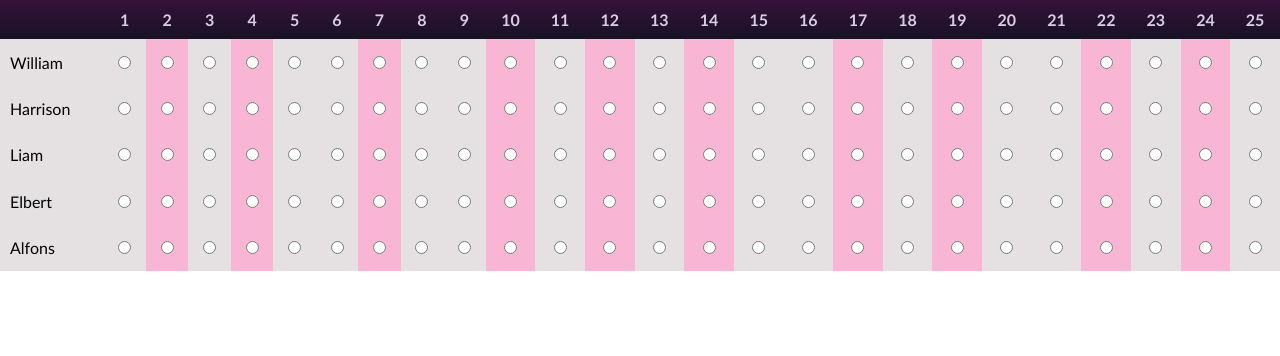
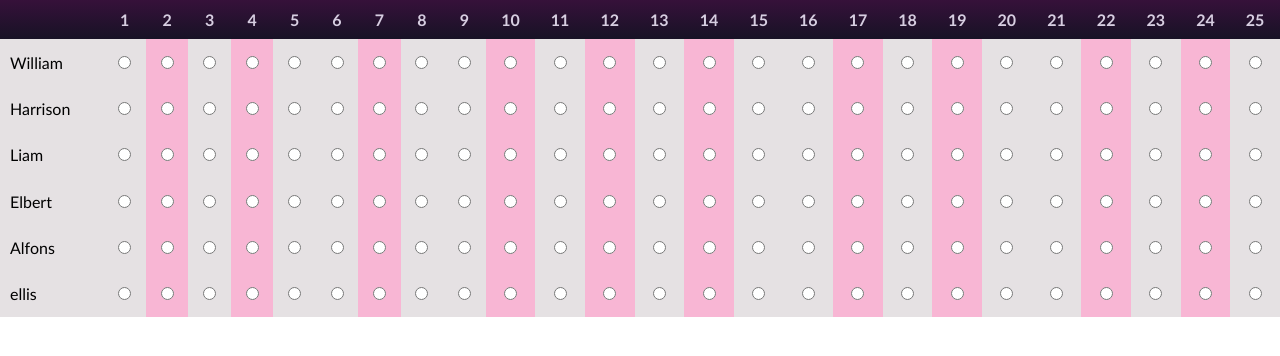
Before and after one commit to WisteriaNotes/IkeseriesRouteTracker, a plain HTML site: page tables/ikevil_table.html in a window 1280 px wide. Drawn offline with nearby package versions, Linux system fonts and the light colour scheme.

Commit message:
Added Ellis' route and included double clicking to deselect a radio button

```diff
--- a/tables/ikevil_table.html
+++ b/tables/ikevil_table.html
@@ -4,6 +4,12 @@
 	<script src="https://ajax.googleapis.com/ajax/libs/jquery/3.7.1/jquery.min.js"></script>
 	<script>
 		$(document).ready(function(){
+      $('input[type="radio"]').dblclick(function(){
+          if($(this).is(':checked'))
+          {
+                $(this).prop('checked', false);
+          }
+        });
 			$('input[type="radio"]').each(function(){
 				var state = JSON.parse(localStorage.getItem('radio_' + this.id));
 				if(state) this.checked = state.checked;
@@ -96,7 +102,7 @@
       <tr>
       <td>William</td>
 
-      <td> <input type="radio" id='william1' name="william" style="display: block; margin: 0.5em auto;"> </td>
+      <td> <input type="radio" id='william1' name="william" style="display: block; margin: 0.5em auto;" > </td>
       <td> <input type="radio" id='william2' name="william" style="display: block; margin: 0.5em auto;"> </td>
       <td> <input type="radio" id='william3' name="william" style="display: block; margin: 0.5em auto;"> </td>
       <td> <input type="radio" id='william4' name="william" style="display: block; margin: 0.5em auto;"> </td>
@@ -243,6 +249,36 @@
       <td> <input type="radio" id='alfons25' name="alfons" style="display: block; margin: 0.5em auto;"> </td>
 
     </tr>
+    <tr>
+      <td>ellis</td>
+
+      <td> <input type="radio" id='ellis1' name="ellis" style="display: block; margin: 0.5em auto;"> </td>
+      <td> <input type="radio" id='ellis2' name="ellis" style="display: block; margin: 0.5em auto;"> </td>
+      <td> <input type="radio" id='ellis3' name="ellis" style="display: block; margin: 0.5em auto;"> </td>
+      <td> <input type="radio" id='ellis4' name="ellis" style="display: block; margin: 0.5em auto;"> </td>
+      <td> <input type="radio" id='ellis5' name="ellis" style="display: block; margin: 0.5em auto;"> </td>
+      <td> <input type="radio" id='ellis6' name="ellis" style="display: block; margin: 0.5em auto;"> </td>
+      <td> <input type="radio" id='ellis7' name="ellis" style="display: block; margin: 0.5em auto;"> </td>
+      <td> <input type="radio" id='ellis8' name="ellis" style="display: block; margin: 0.5em auto;"> </td>
+      <td> <input type="radio" id='ellis9' name="ellis" style="display: block; margin: 0.5em auto;"> </td>
+      <td> <input type="radio" id='ellis10' name="ellis" style="display: block; margin: 0.5em auto;"> </td>
+      <td> <input type="radio" id='ellis11' name="ellis" style="display: block; margin: 0.5em auto;"> </td>
+      <td> <input type="radio" id='ellis12' name="ellis" style="display: block; margin: 0.5em auto;"> </td>
+      <td> <input type="radio" id='ellis13' name="ellis" style="display: block; margin: 0.5em auto;"> </td>
+      <td> <input type="radio" id='ellis14' name="ellis" style="display: block; margin: 0.5em auto;"> </td>
+      <td> <input type="radio" id='ellis15' name="ellis" style="display: block; margin: 0.5em auto;"> </td>
+      <td> <input type="radio" id='ellis16' name="ellis" style="display: block; margin: 0.5em auto;"> </td>
+      <td> <input type="radio" id='ellis17' name="ellis" style="display: block; margin: 0.5em auto;"> </td>
+      <td> <input type="radio" id='ellis18' name="ellis" style="display: block; margin: 0.5em auto;"> </td>
+      <td> <input type="radio" id='ellis19' name="ellis" style="display: block; margin: 0.5em auto;"> </td>
+      <td> <input type="radio" id='ellis20' name="ellis" style="display: block; margin: 0.5em auto;"> </td>
+      <td> <input type="radio" id='ellis21' name="ellis" style="display: block; margin: 0.5em auto;"> </td>
+      <td> <input type="radio" id='ellis22' name="ellis" style="display: block; margin: 0.5em auto;"> </td>
+      <td> <input type="radio" id='ellis23' name="ellis" style="display: block; margin: 0.5em auto;"> </td>
+      <td> <input type="radio" id='ellis24' name="ellis" style="display: block; margin: 0.5em auto;"> </td>
+      <td> <input type="radio" id='ellis25' name="ellis" style="display: block; margin: 0.5em auto;"> </td>
+
+    </tr>
   </tbody>
 </body>
 </html>
```
Also changed, not shown: index.html (+1 -1 lines), tables/ikegen_table.html (+6 -0 lines), tables/ikepri_table.html (+6 -0 lines), tables/ikevamp_table.html (+10 -0 lines).
